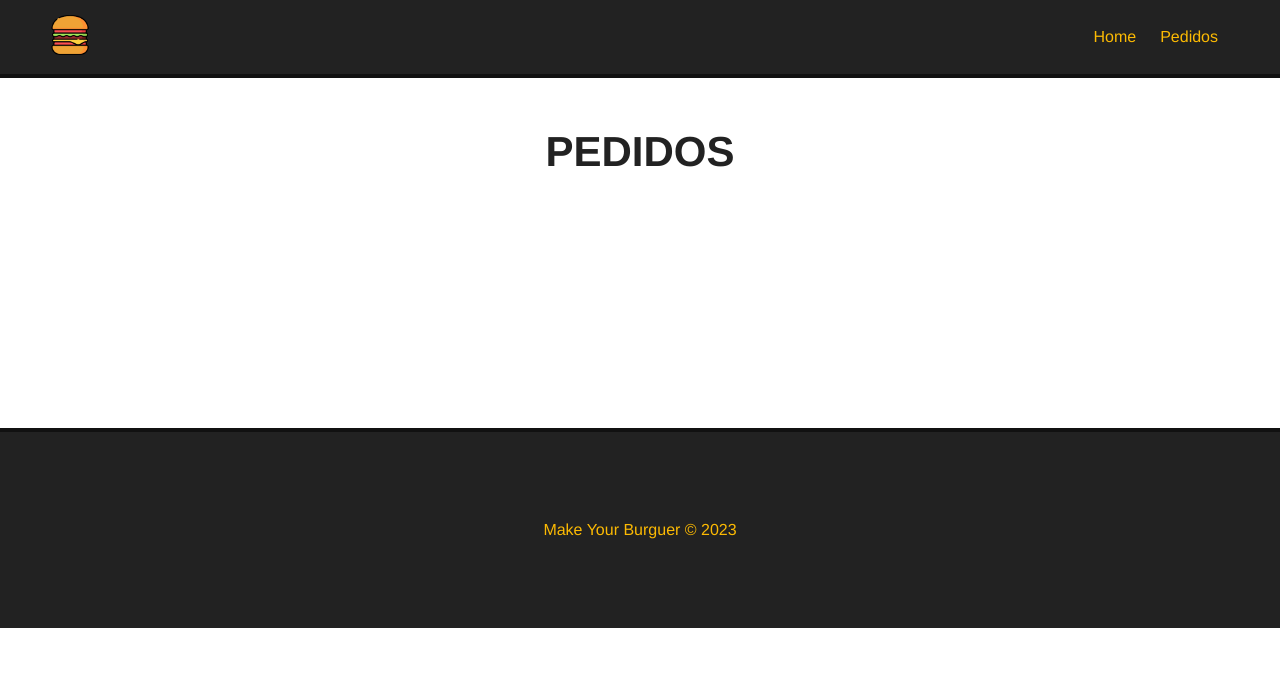
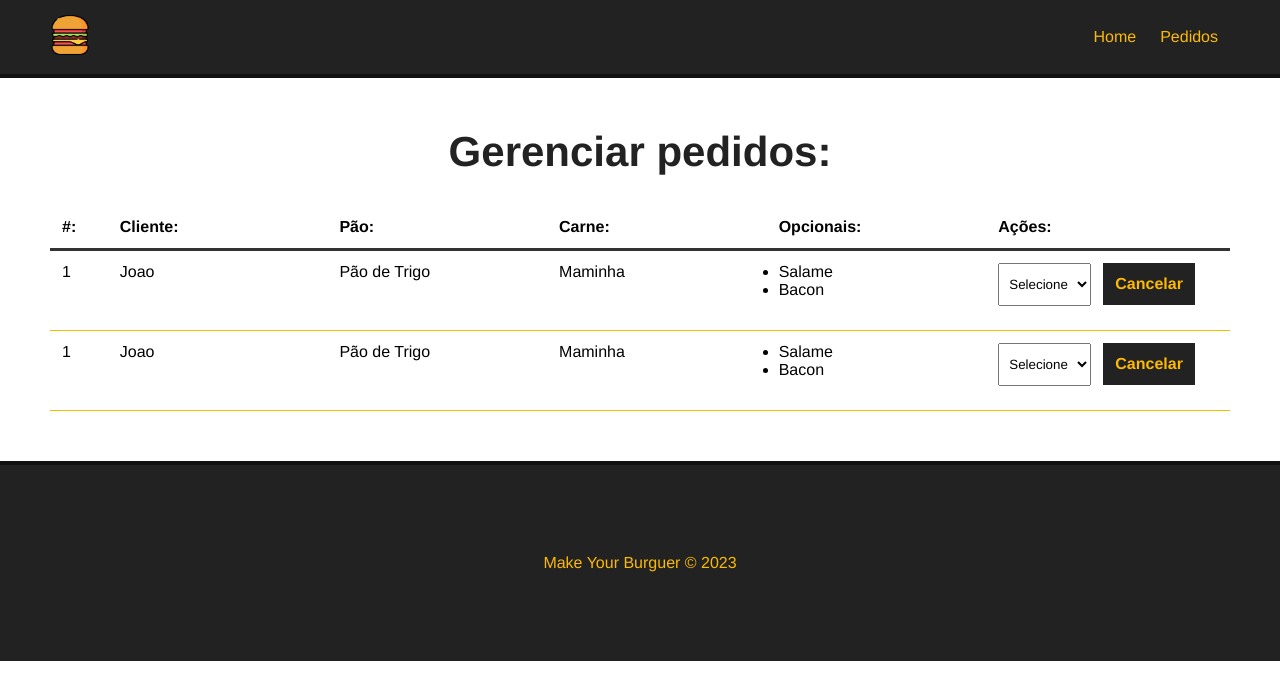
Before and after one commit to EdvanLSBJunior/make-your-burger, a Vue app: page /pedidos in a window 1280 px wide. Shown: the top 700 px of the page. Built offline with nearby package versions, Linux system fonts and the light colour scheme.

Commit message:
created order screen

```diff
--- /dev/null
+++ b/src/components/Dashboard.vue
@@ -0,0 +1,117 @@
+<template>
+  <div id="burger-table">
+    <div>
+      <div id="burger-table-heading">
+        <div class="order-id">#:</div>
+        <div>Cliente:</div>
+        <div>Pão:</div>
+        <div>Carne:</div>
+        <div>Opcionais:</div>
+        <div>Ações:</div>
+      </div>
+    </div>
+    <div id="burger-table-rows">
+      <div class="burger-table-row">
+        <div class="order-number">1</div>
+        <div>Joao</div>
+        <div>Pão de Trigo</div>
+        <div>Maminha</div>
+        <div>
+          <ul>
+            <li>Salame</li>
+            <li>Bacon</li>
+          </ul>
+        </div>
+        <div>
+          <select name="status" class="status">
+            <option value="">Selecione</option>
+          </select>
+          <button class="delete-btn">Cancelar</button>
+        </div>
+      </div>
+      <div class="burger-table-row">
+        <div class="order-number">1</div>
+        <div>Joao</div>
+        <div>Pão de Trigo</div>
+        <div>Maminha</div>
+        <div>
+          <ul>
+            <li>Salame</li>
+            <li>Bacon</li>
+          </ul>
+        </div>
+        <div>
+          <select name="status" class="status">
+            <option value="">Selecione</option>
+          </select>
+          <button class="delete-btn">Cancelar</button>
+        </div>
+      </div>
+    </div>
+  </div>
+</template>
+
+<script>
+export default {
+  name: "Dashboard",
+};
+</script>
+
+<style scoped>
+#burger-table {
+  max-width: 1200px;
+  margin: 0 auto;
+}
+
+#burger-table-heading,
+#burger-table-rows,
+.burger-table-row {
+  display: flex;
+  flex-wrap: wrap;
+}
+
+#burger-table-heading {
+  font-weight: bold;
+  padding: 12px;
+  border-bottom: 3px solid #333;
+}
+
+#burger-table-heading div,
+.burger-table-row div {
+  width: 19%;
+}
+
+.burger-table-row {
+  width: 100%;
+  padding: 12px;
+  border-bottom: 1.5px solid #fcba03;
+}
+
+#burger-table-heading .order-id,
+.burger-table-row .order-number {
+  width: 5%;
+}
+
+select {
+  padding: 12px 6px;
+  margin-right: 12px;
+  margin-bottom: 12px;
+}
+
+.delete-btn {
+  background-color: #222;
+  color: #fcba03;
+  font-weight: bold;
+  border: 2px solid #222;
+  padding: 10px;
+  font-size: 16px;
+  margin: 0 auto;
+  cursor: pointer;
+  transition: 0.5s;
+}
+
+.delete-btn:hover {
+  background-color: #db6464;
+  color: #222;
+}
+</style>
--- a/src/views/Pedidos.vue
+++ b/src/views/Pedidos.vue
@@ -1,5 +1,18 @@
 <template>
   <div class="main-container">
-    <h1>PEDIDOS</h1>
+    <h1>Gerenciar pedidos:</h1>
+    <Dashboard />
   </div>
 </template>
+
+<script>
+import Dashboard from "../components/Dashboard.vue";
+
+export default {
+  name: "Pedidos",
+
+  components: {
+    Dashboard,
+  },
+};
+</script>
```
